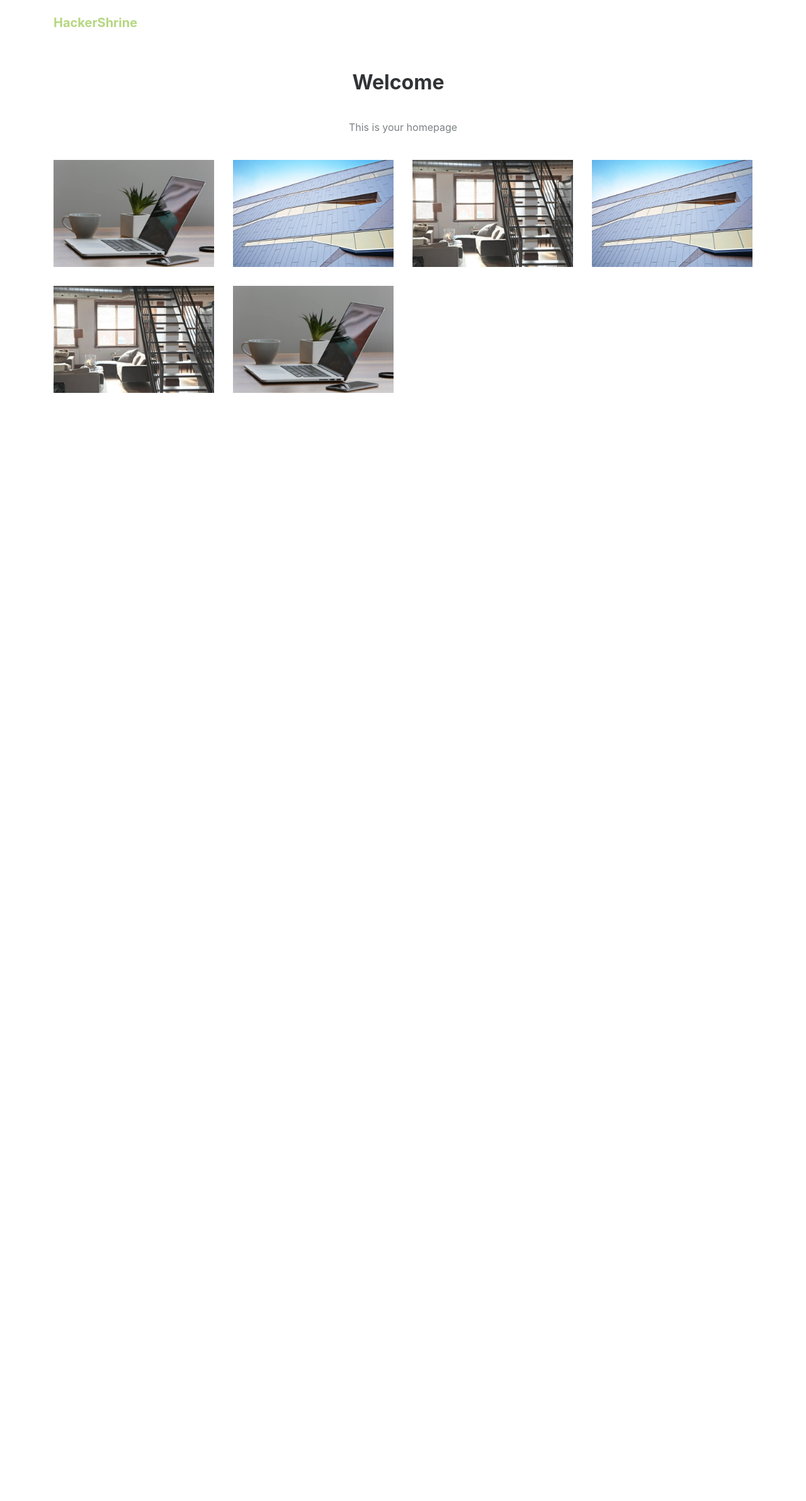
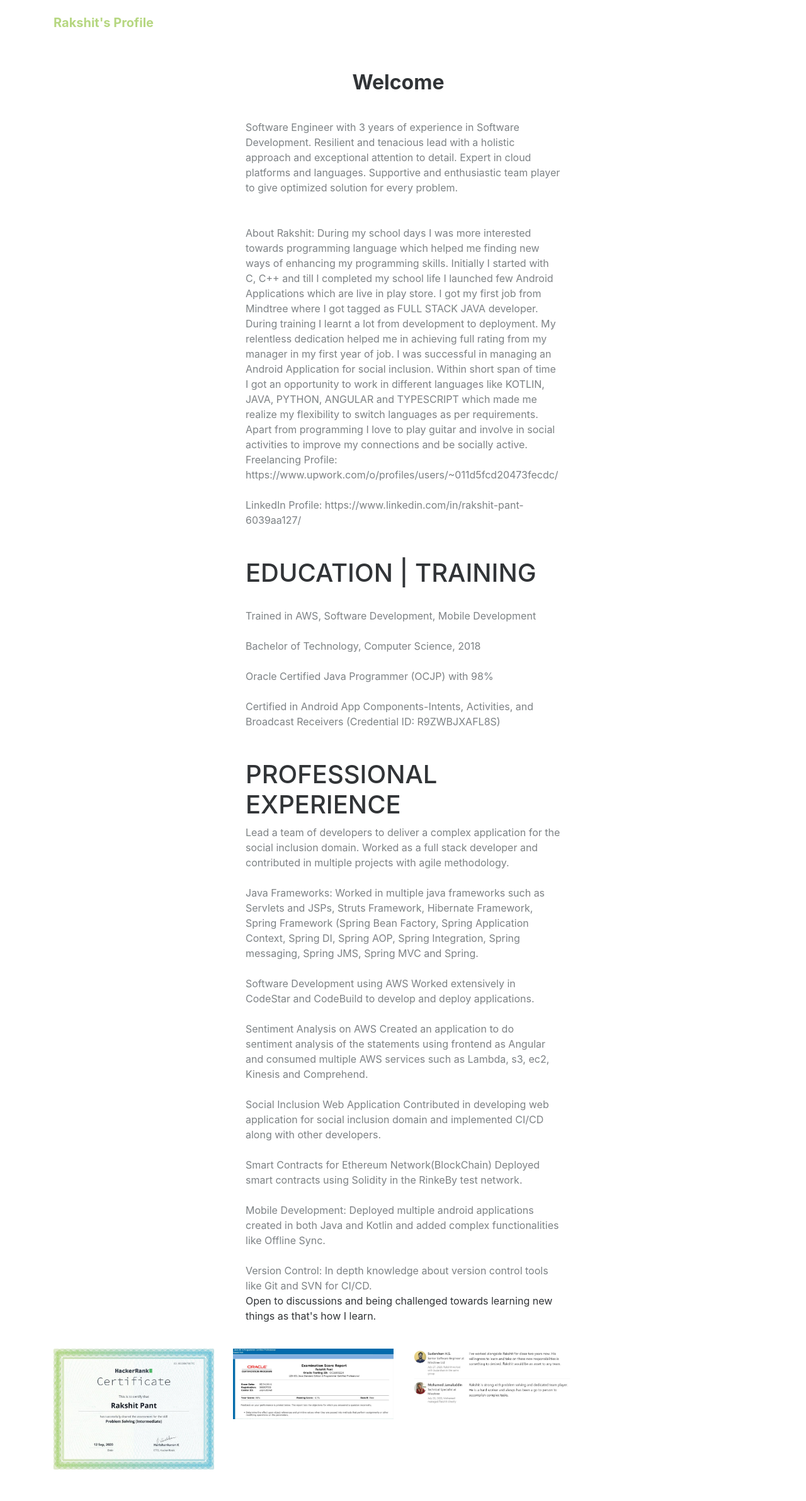
Before and after one commit to Rakshh/flask-Application, a Flask app: page /home in a window 1280 px wide. Shown: the whole page at 63% size. Before the commit the page ends 624 px from the top, so only its background shows below. Run offline with Flask 2, Linux system fonts and the light colour scheme; some libraries are stand-ins or nearby versions.

Commit message:
Update home.html

```diff
--- a/templates/home.html
+++ b/templates/home.html
@@ -4,7 +4,7 @@
 <head>
     <meta charset="utf-8">
     <meta name="viewport" content="width=device-width, initial-scale=1.0">
-    <title>HackerShrine dynamoDB</title>
+    <title>Rakshit Project</title>
     <link rel="stylesheet" href="https://cdnjs.cloudflare.com/ajax/libs/twitter-bootstrap/4.0.0/css/bootstrap.min.css">
     <link rel="stylesheet" href="https://cdnjs.cloudflare.com/ajax/libs/ionicons/2.0.1/css/ionicons.min.css">
     <link rel="stylesheet" href="https://cdnjs.cloudflare.com/ajax/libs/lightbox2/2.8.2/css/lightbox.min.css">
@@ -14,7 +14,7 @@
 <body>
     <div>
         <nav class="navbar navbar-light navbar-expand-md navigation-clean">
-            <div class="container"><a class="navbar-brand" href="{{url_for('login')}}" style="color:#b6d781;">HackerShrine</a><button class="navbar-toggler" data-toggle="collapse" data-target="#navcol-1"><span class="sr-only">Toggle navigation</span><span class="navbar-toggler-icon"></span></button>
+            <div class="container"><a class="navbar-brand" href="{{url_for('login')}}" style="color:#b6d781;">Rakshit's Profile</a><button class="navbar-toggler" data-toggle="collapse" data-target="#navcol-1"><span class="sr-only">Toggle navigation</span><span class="navbar-toggler-icon"></span></button>
                 <div
                     class="collapse navbar-collapse" id="navcol-1"></div>
     </div>
@@ -24,16 +24,66 @@
         <div class="container">
             <div class="intro">
                 <h2 class="text-center">Welcome {{name}} &nbsp;</h2>
-                <p class="text-center">This is your homepage</p>
+                <p>Software Engineer with 3 years of experience in Software Development. Resilient and tenacious lead with a holistic approach and exceptional attention to detail. Expert in cloud platforms and languages. Supportive and enthusiastic team player to give optimized solution for every problem.</p>
+<br><br>
+                <p>About Rakshit: During my school days I was more interested towards programming language which helped me finding new ways of enhancing my programming skills. Initially I started with C, C++ and till I completed my school life I launched few Android Applications which are live in play store.
+
+                    I got my first job from Mindtree where I got tagged as FULL STACK JAVA developer. During training I learnt a lot from development to deployment.
+
+                    My relentless dedication helped me in achieving full rating from my manager in my first year of job. I was successful in managing an Android Application  for social inclusion.
+
+                    Within short span of time I got an opportunity to work in different languages like KOTLIN, JAVA, PYTHON, ANGULAR and TYPESCRIPT which made me realize my flexibility to switch languages as per requirements.
+
+                    Apart from programming I love to play guitar and involve in social activities to improve my connections and be socially active.
+                </p>
+
+                <p>Freelancing Profile: https://www.upwork.com/o/profiles/users/~011d5fcd20473fecdc/ </p>
+                <br>
+
+                <p>LinkedIn Profile: https://www.linkedin.com/in/rakshit-pant-6039aa127/</p>
+                <br>
+
+                <br>
+
+                <h1>EDUCATION | TRAINING</h1>
+                <br>
+                <p>Trained in AWS, Software Development, Mobile Development</p>
+                <br>
+                <p>Bachelor of Technology, Computer Science, 2018</p>
+                <br>
+                <p>Oracle Certified Java Programmer (OCJP) with 98%</p>
+                <br>
+                <p>Certified in Android App Components-Intents, Activities, and Broadcast Receivers (Credential ID: R9ZWBJXAFL8S)                </p>
+
+                <br>
+                <br>
+                <h1>PROFESSIONAL EXPERIENCE</h1>
+
+                <p>Lead a team of developers to deliver a complex application for the social inclusion domain. Worked as a full stack developer and contributed in multiple projects with agile methodology. </p>
+<br>
+<p>	Java Frameworks: Worked in multiple java frameworks such as Servlets and JSPs, Struts Framework, Hibernate Framework, Spring Framework (Spring Bean Factory, Spring Application Context, Spring DI, Spring AOP, Spring Integration, Spring messaging, Spring JMS, Spring MVC and Spring. </p>
+<br>
+<p>	Software Development using AWS Worked extensively in CodeStar and CodeBuild to develop and deploy applications.</p>
+    <br>
+    <p>	Sentiment Analysis on AWS Created an application to do sentiment analysis of the statements using frontend as Angular and consumed multiple AWS services such as Lambda, s3, ec2, Kinesis and Comprehend. </p>
+        <br>
+        <p>	Social Inclusion Web Application Contributed in developing web application for social inclusion domain and implemented CI/CD along with other developers.</p>
+            <br>
+            <p>	Smart Contracts for Ethereum Network(BlockChain) Deployed smart contracts using Solidity in the RinkeBy test network.</p>
+                <br>
+<p>	Mobile Development:  Deployed multiple android applications created in both Java and Kotlin and added complex functionalities like Offline Sync. </p>
+    <br>
+    <p>	Version Control:  In depth knowledge about version control tools like Git and SVN for CI/CD. </p>
+                    </p>
+
+                Open to discussions and being challenged towards learning new things as that's how I learn.
             </div>
             <div class="row photos">
-                <div class="col-sm-6 col-md-4 col-lg-3 item"><a href="static/img/desk.jpg" data-lightbox="photos"><img class="img-fluid" src="static/img/desk.jpg"></a></div>
-                <div class="col-sm-6 col-md-4 col-lg-3 item"><a href="static/img/building.jpg" data-lightbox="photos"><img class="img-fluid" src="static/img/building.jpg"></a></div>
-                <div class="col-sm-6 col-md-4 col-lg-3 item"><a href="static/img/loft.jpg" data-lightbox="photos"><img class="img-fluid" src="static/img/loft.jpg"></a></div>
-                <div class="col-sm-6 col-md-4 col-lg-3 item"><a href="static/img/building.jpg" data-lightbox="photos"><img class="img-fluid" src="static/img/building.jpg"></a></div>
-                <div class="col-sm-6 col-md-4 col-lg-3 item"><a href="static/img/loft.jpg" data-lightbox="photos"><img class="img-fluid" src="static/img/loft.jpg"></a></div>
-                <div class="col-sm-6 col-md-4 col-lg-3 item"><a href="static/img/desk.jpg" data-lightbox="photos"><img class="img-fluid" src="static/img/desk.jpg"></a></div>
-            </div>
+                <div class="col-sm-6 col-md-4 col-lg-3 item"><a href="static/img/hackerrank.jpg" data-lightbox="photos"><img class="img-fluid" src="static/img/hackerrank.jpg"></a></div>
+                <div class="col-sm-6 col-md-4 col-lg-3 item"><a href="static/img/OCJP.jpg" data-lightbox="photos"><img class="img-fluid" src="static/img/OCJP.jpg"></a></div>
+                <div class="col-sm-6 col-md-4 col-lg-3 item"><a href="static/img/review.jpg" data-lightbox="photos"><img class="img-fluid" src="static/img/review.jpg"></a></div>
+
+                </div>
         </div>
     </div>
     <script src="https://cdnjs.cloudflare.com/ajax/libs/jquery/3.2.1/jquery.min.js"></script>
```
